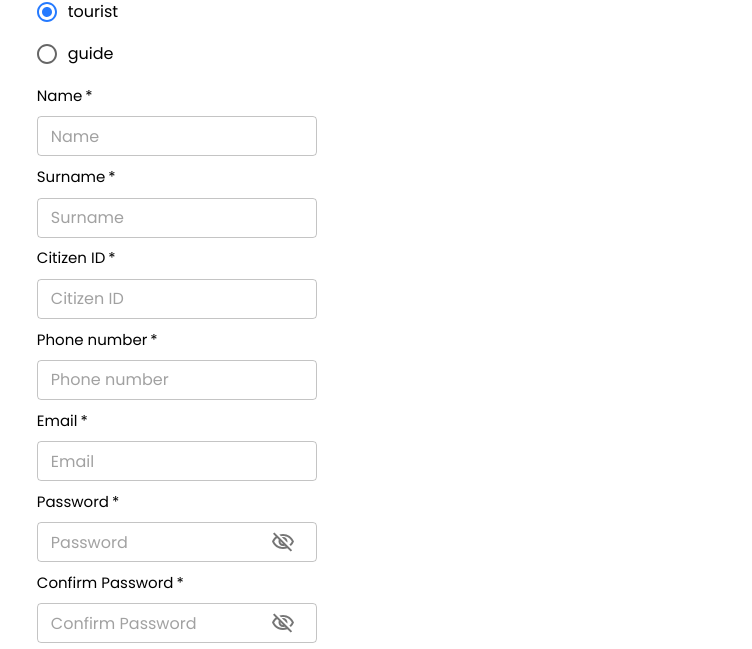
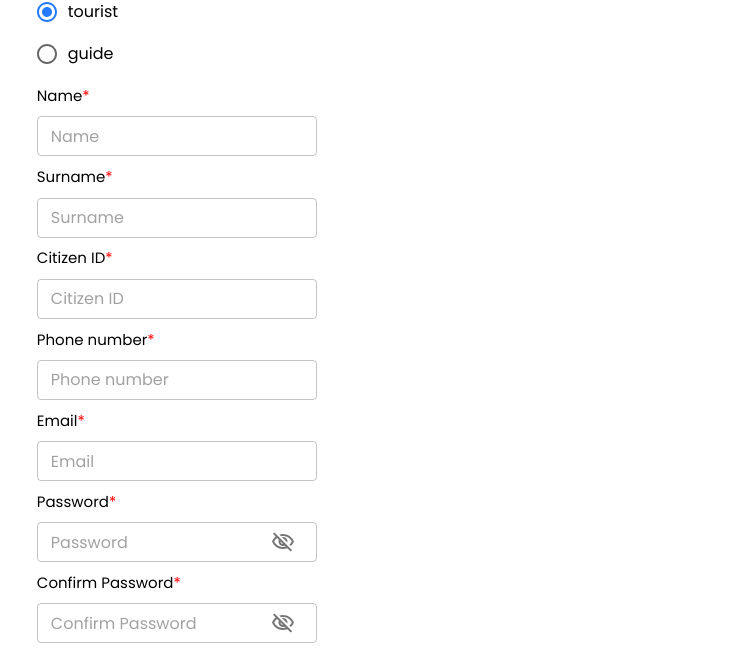
Before and after one commit to 2110336-2565-2/sec1_Group7_Tourister, a Next.js app in the folder frontend/: page /register in a window 1280 px wide. Shown: the part 136-785 px from the top of the page, without its empty margins (36-788 px from the left). Built offline with nearby package versions, Linux system fonts and the light colour scheme.

Commit message:
create red asterisk required class name

```diff
--- a/frontend/components/register/registerForm.tsx
+++ b/frontend/components/register/registerForm.tsx
@@ -11,7 +11,6 @@ import { FormInputHiddenText } from "@/components/formInput/FormInputHiddenText"
 import { FormInputRadio } from "@/components/formInput/FormInputRadio";
 import { COLOR } from "@/theme/globalTheme";
 import { PrimaryButton, RequireFormLabel } from "@/css/styling";
-// import { FormLabel } from '@mui/material';
 
 
 const registerForm = () => {
@@ -78,25 +77,25 @@ const registerForm = () => {
       } onSubmit={handleSubmit(onSubmit)}>
       <RequireFormLabel>Choose Account Type</RequireFormLabel>
       <FormInputRadio name="accountType" control={control} label="" options={[{label: "tourist", value: "tourist"}, { label:"guide", value: "guide" }]}/>
-      <RequireFormLabel required>Name</RequireFormLabel>
+      <RequireFormLabel className="AsteriskRequired">Name</RequireFormLabel>
       <FormInputText name="name" control={control} label="Name"/>
-      <RequireFormLabel required>Surname</RequireFormLabel>
+      <RequireFormLabel className="AsteriskRequired">Surname</RequireFormLabel>
       <FormInputText name="surname" control={control} label="Surname"/>
-      <RequireFormLabel required>Citizen ID</RequireFormLabel>
+      <RequireFormLabel className="AsteriskRequired">Citizen ID</RequireFormLabel>
       <FormInputText name="citizenId" control={control} label="Citizen ID"/>
       {watchAccountType==="guide" &&
         <>
-          <RequireFormLabel required>Guide License ID</RequireFormLabel>
+          <RequireFormLabel className="AsteriskRequired">Guide License ID</RequireFormLabel>
           <FormInputText name="guideLicenseId" control={control} label="License ID"/>
         </>
       }
-      <RequireFormLabel required>Phone number</RequireFormLabel>
+      <RequireFormLabel className="AsteriskRequired">Phone number</RequireFormLabel>
       <FormInputText name="phoneNumber" control={control} label="Phone number"/>
-      <RequireFormLabel required>Email</RequireFormLabel>
+      <RequireFormLabel className="AsteriskRequired">Email</RequireFormLabel>
       <FormInputText name="email" control={control} label="Email"/>
-      <RequireFormLabel required>Password</RequireFormLabel>
+      <RequireFormLabel className="AsteriskRequired">Password</RequireFormLabel>
       <FormInputHiddenText name="password" control={control} label="Password" showPassword={showPassword} handleClickShowPassword={handleClickShowPassword} handleMouseDownPassword={handleMouseDownPassword} />
-      <RequireFormLabel required>Confirm Password</RequireFormLabel>
+      <RequireFormLabel className="AsteriskRequired">Confirm Password</RequireFormLabel>
       <FormInputHiddenText name="confirmPassword" control={control} label="Confirm Password" showPassword={showConfirmPassword} handleClickShowPassword={handleClickShowConfirmPassword} handleMouseDownPassword={handleMouseDownPassword} />
       <PrimaryButton style={{alignSelf:"center"}} type="submit" variant="contained" >Sign Up </PrimaryButton>
       <div style={{alignSelf:"center", fontSize:"0.8rem", marginTop:"0.5rem"}}>
--- a/frontend/css/global.css
+++ b/frontend/css/global.css
@@ -12,3 +12,7 @@ body {
   margin: 0;
   padding: 0;
 }
+.AsteriskRequired::after {
+  color: red;
+  content: "*";
+}
--- a/frontend/css/styling.tsx
+++ b/frontend/css/styling.tsx
@@ -1,7 +1,6 @@
 import { Button } from "@mui/material";
 import { styled } from '@mui/material/styles';
 import { FormLabel } from '@mui/material';
-import { createTheme } from "@mui/material";
 
 
 export const PrimaryButton = styled(Button)({
@@ -20,28 +19,10 @@ export const PrimaryButton = styled(Button)({
 });
 
 
-// fontWeight: 'bold',
+// fontWeight: 'bold'
 export const RequireFormLabel = styled(FormLabel)({
     required: true,
     color: 'black',
     fontSize: 15,
     padding: '5px 0px',
-    asterisk: { color: 'red' }
 })
-
-
-// to make asterisk red
-export const formLabelsTheme  = createTheme({
-    components: {
-        MuiFormLabel: {
-            styleOverrides: {
-                asterisk: {
-                    color: "#db3131",
-                    "&$error": {
-                        color: "#db3131",
-                    },
-                },
-            },
-        },
-    },
-})
```
